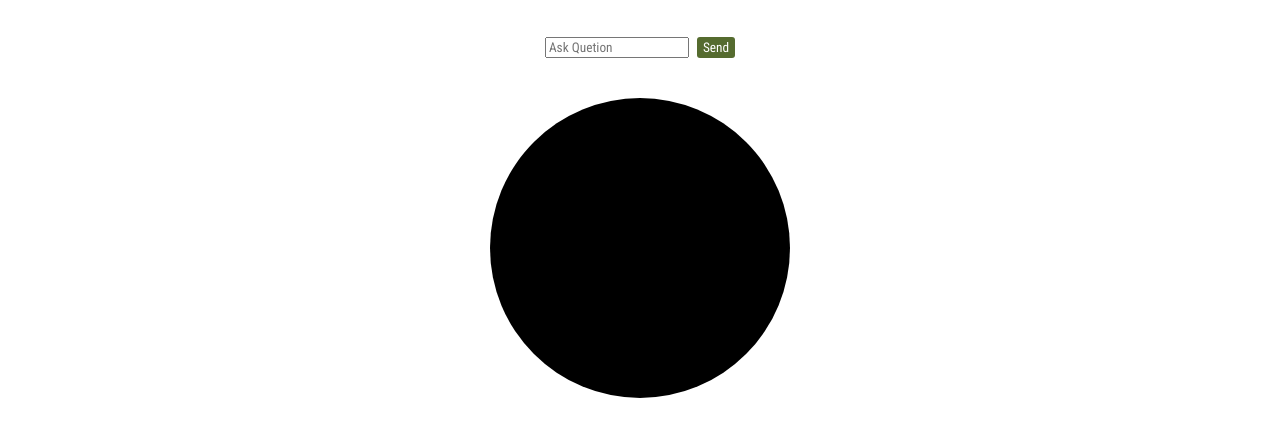
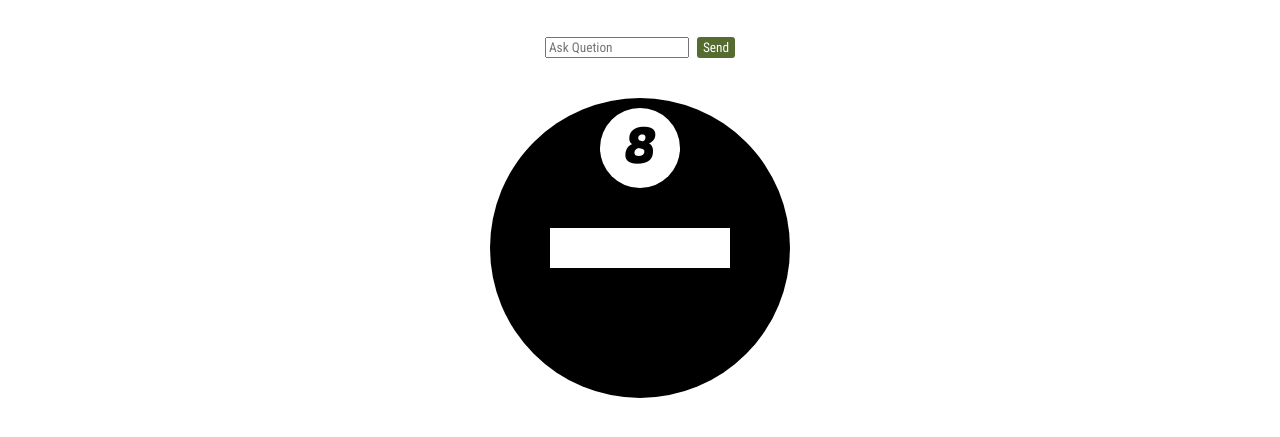
Before and after one commit to jboyle1/magic-eight-ball, a plain HTML site: page index.html in a window 1280 px wide. Shown: the part 103-540 px from the top of the page. Drawn offline with Linux system fonts and the light colour scheme.

Commit message:
Create #number-eight on ball and develop output area.

```diff
--- a/index.html
+++ b/index.html
@@ -25,7 +25,7 @@
                 </section>
                 <section>
                     <div id="ball">
-                        <div class="number-eight"></div>
+                        <div class="number-eight"><span>8</span></div>
                         <div id="output"></div>
                     </div>
                 </section>
--- a/static/css/styles.css
+++ b/static/css/styles.css
@@ -46,6 +46,31 @@ input[type="submit" i] {
     background-color: #000000;
 }
 
+#ball .number-eight {
+    width: 80px;
+    height:80px;
+    border-radius: 40px;
+    background-color: #ffffff;
+    margin: auto;
+    position: relative;
+    top:10px
+}
+
+#ball .number-eight span {
+    font-family: 'Fugaz One';
+    position: relative;
+    top:15px;
+    font-size: 50px;
+}
+
+#output {
+    background-color: #ffffff;
+    width:180px;
+    height:40px;
+    margin: auto;
+    position: relative;
+    top: 50px;
+}
 /* Ball */
 
 /* Main */
```
